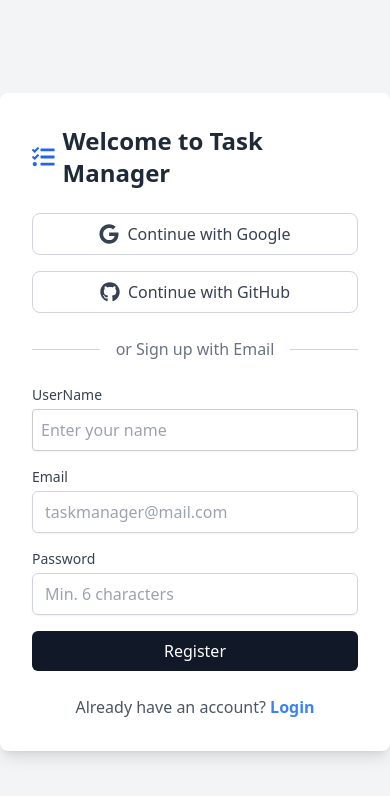
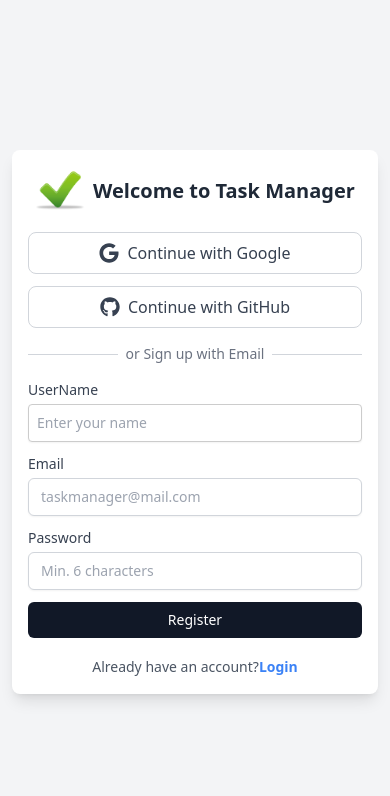
Before and after one commit to sabreenahmed21/task-manager, a Next.js app: page /auth/register in a window 390 px wide. Shown: the top 796 px of the page. Built offline with nearby package versions, Linux system fonts and the light colour scheme; no server answers.

Commit message:
update style

```diff
--- a/src/app/auth/change-password/page.tsx
+++ b/src/app/auth/change-password/page.tsx
@@ -4,6 +4,8 @@ import { useSession } from "next-auth/react";
 import { useRouter } from "next/navigation";
 import { useForm, SubmitHandler } from "react-hook-form";
 import Swal from "sweetalert2";
+import Link from "next/link";
+import { FaArrowLeft } from "react-icons/fa";
 
 type FormData = {
   currentPassword: string;
@@ -68,6 +70,13 @@ export default function ChangePasswordForm() {
   };
 
   return (
+    <>
+    <Link
+        href={"/dashboard"}
+        className="ml-auto px-6 py-2 text-black font-semibold flex items-center gap-2"
+      >
+        <FaArrowLeft />Back
+      </Link>
     <form
       onSubmit={handleSubmit(onSubmit)}
       className="max-w-sm mx-auto mt-10 p-6 bg-white shadow-md rounded-lg"
@@ -153,5 +162,7 @@ export default function ChangePasswordForm() {
         <p className="mt-4 text-center text-sm text-red-700">{message}</p>
       )}
     </form>
+    </>
+
   );
 }
--- a/src/app/auth/login/page.tsx
+++ b/src/app/auth/login/page.tsx
@@ -1,16 +1,17 @@
 import LoginForm from "@/components/LoginForm";
 import LoginGithub from "@/components/LoginGithub";
 import LoginGoogle from "@/components/LoginGoogle";
+import Image from "next/image";
 import Link from "next/link";
-import { FaTasks } from "react-icons/fa";
+
 
 export default function page() {
   return (
-    <div className="min-h-screen flex flex-col items-center justify-center">
-      <div className="bg-white p-8 rounded-xl shadow-2xl w-full max-w-md">
+    <div className="min-h-screen flex items-center justify-center">
+      <div className="bg-white sm:p-8 p-4 mx-3 rounded-xl shadow-2xl w-full max-w-md">
         <div className="flex items-center justify-center space-x-2 mb-6">
-          <FaTasks className="text-2xl text-blue-600" />
-          <h3 className="text-2xl font-bold text-gray-800">
+          <Image src={'/assets/logo.png'} alt="logo" width={50} height={50}/>
+          <h3 className="sm:text-2xl text-xl font-bold text-gray-800">
             Welcome to Task Manager
           </h3>
         </div>
@@ -20,7 +21,7 @@ export default function page() {
         </div>
         <div className="my-6 flex items-center">
           <div className="flex-grow border-t border-gray-300"></div>
-          <span className="mx-4 text-gray-500">or Sign in with Email</span>
+          <span className="mx-2 sm:mx-4 text-sm sm:text-base text-gray-500">or Sign in with Email</span>
           <div className="flex-grow border-t border-gray-300"></div>
         </div>
         <LoginForm />
@@ -29,7 +30,7 @@ export default function page() {
           <span className="text-gray-600">Don&apos;t have an account? </span>
           <Link
             href="/auth/register"
-            className="text-blue-500 hover:text-blue-800 font-semibold"
+            className="text-blue-500 hover:text-blue-800 font-semibold text-sm sm:text-base"
           >
             Create a free account
           </Link>
--- a/src/app/auth/register/page.tsx
+++ b/src/app/auth/register/page.tsx
@@ -4,8 +4,9 @@ import { useRouter } from "next/navigation";
 import { SubmitHandler, useForm } from "react-hook-form";
 import LoginGoogle from "@/components/LoginGoogle";
 import LoginGithub from "@/components/LoginGithub";
-import { FaExclamationCircle, FaTasks } from "react-icons/fa";
+import { FaExclamationCircle } from "react-icons/fa";
 import Link from "next/link";
+import Image from "next/image";
 
 type FormData = {
   name: string;
@@ -53,26 +54,28 @@ export default function SignUpPage() {
 
   return (
     <div className="bg-gray-100 flex items-center justify-center min-h-screen">
-      <div className="bg-white p-8 rounded-lg shadow-lg w-full max-w-md">
-        <div className="flex items-center justify-center space-x-2 mb-6">
-          <FaTasks className="text-2xl text-blue-600" />
-          <h3 className="text-2xl font-bold text-gray-800">
+      <div className="bg-white sm:p-8 p-4 mx-3 rounded-lg shadow-lg w-full max-w-md">
+        <div className="flex items-center justify-center space-x-2 mb-4">
+          <Image src={'/assets/logo.png'} alt="logo" width={50} height={50}/>
+          <h3 className="text-xl sm:text-2xl font-bold text-gray-800">
             Welcome to Task Manager
           </h3>
         </div>
-        <div className="space-y-4">
+        <div className="space-y-3">
           <LoginGoogle />
           <LoginGithub />
         </div>
-        <div className="my-6 flex items-center">
+        <div className="my-4 flex items-center">
           <div className="flex-grow border-t border-gray-300"></div>
-          <span className="mx-4 text-gray-500">or Sign up with Email</span>
+          <span className="mx-2 sm:mx-4 text-sm sm:text-base text-gray-500">
+            or Sign up with Email
+          </span>
           <div className="flex-grow border-t border-gray-300"></div>
         </div>
 
-        <form onSubmit={handleSubmit(onSubmit)} className="space-y-4">
+        <form onSubmit={handleSubmit(onSubmit)} className="space-y-3">
           {serverError && (
-            <div className="flex items-center text-red-600 bg-red-200 p-2 text-sm mt-1 border-l-4 border-red-500 pl-2">
+            <div className="flex items-center text-red-600 bg-red-200 p-2 text-sm border-l-4 border-red-500">
               <FaExclamationCircle className="mr-2" />
               <p>{serverError}</p>
             </div>
@@ -91,7 +94,7 @@ export default function SignUpPage() {
               {...register("name", {
                 required: "Name is required",
               })}
-              className="mt-1 block w-full px-3 py-2 border border-gray-300 rounded-md shadow-sm focus:outline-none focus:ring-blue-500 focus:border-blue-500"
+              className="mt-1 block w-full px-3 py-2 border border-gray-300 rounded-md shadow-sm focus:outline-none focus:ring-blue-500 focus:border-blue-500 text-sm sm:text-base"
             />
             {errors.name && (
               <p className="text-red-500 text-sm mt-1">{errors.name.message}</p>
@@ -115,7 +118,7 @@ export default function SignUpPage() {
                   message: "Invalid email address",
                 },
               })}
-              className="mt-1 block w-full px-3 py-2 border border-gray-300 rounded-md shadow-sm focus:outline-none focus:ring-blue-500 focus:border-blue-500"
+              className="mt-1 block w-full px-3 py-2 border border-gray-300 rounded-md shadow-sm focus:outline-none focus:ring-blue-500 focus:border-blue-500 text-sm sm:text-base"
             />
             {errors.email && (
               <p className="text-red-500 text-sm mt-1">
@@ -141,7 +144,7 @@ export default function SignUpPage() {
                   message: "Password must be at least 6 characters",
                 },
               })}
-              className="mt-1 block w-full px-3 py-2 border border-gray-300 rounded-md shadow-sm focus:outline-none focus:ring-blue-500 focus:border-blue-500"
+              className="mt-1 block w-full px-3 py-2 border border-gray-300 rounded-md shadow-sm focus:outline-none focus:ring-blue-500 focus:border-blue-500 text-sm sm:text-base"
             />
             {errors.password && (
               <p className="text-red-500 text-sm mt-1">
@@ -152,10 +155,8 @@ export default function SignUpPage() {
           <button
             type="submit"
             disabled={loading}
-            className={`w-full bg-gray-900 hover:bg-gray-800 px-4 py-2 rounded-md text-white flex items-center justify-center ${
-              loading
-                ? "bg-gray-600 cursor-not-allowed"
-                : "transition-colors"
+            className={`w-full bg-gray-900 hover:bg-gray-800 px-4 py-2 rounded-md text-white flex items-center justify-center text-sm sm:text-base ${
+              loading ? "bg-gray-600 cursor-not-allowed" : "transition-colors"
             }`}
           >
             {loading ? (
@@ -184,11 +185,13 @@ export default function SignUpPage() {
             )}
           </button>
         </form>
-        <div className="mt-6 text-center">
-          <span className="text-gray-600">Already have an account? </span>
+        <div className="mt-4 text-center">
+          <span className="text-sm sm:text-base text-gray-600">
+            Already have an account?
+          </span>
           <Link
             href="/auth/login"
-            className="text-blue-500 hover:text-blue-800 font-semibold"
+            className="text-blue-500 hover:text-blue-800 font-semibold text-sm sm:text-base"
           >
             Login
           </Link>
--- a/src/app/your-account/page.tsx
+++ b/src/app/your-account/page.tsx
@@ -1,24 +1,38 @@
-import { auth } from '@/auth';
-import Image from 'next/image';
-import React from 'react';
+"use client";
+import Image from "next/image";
+import { useSession } from "next-auth/react";
+import Link from "next/link";
+import { FaArrowLeft } from "react-icons/fa";
 
-export default async function ProfilePage() {
-  const session = await auth();
+export default function ProfilePage() {
+  const { data: session } = useSession();
+
   return (
-    <div className="flex flex-col items-center justify-center min-h-screen p-4 bg-gray-50">
-      <div className="bg-white shadow-lg rounded-lg p-6 max-w-sm w-full text-center">
-        <Image
-          src={session?.user?.image || '/assets/default-avatar.png'}
-          alt="Profile Image"
-          width={150}
-          height={150}
-          className="rounded-full mx-auto border-4 border-blue-500 shadow-md"
-        />
-        <h2 className="mt-4 text-xl font-bold text-gray-800">Your Name:</h2>
-        <p className="text-gray-600">{session?.user?.name || 'No Name Available'}</p>
+    <div className="flex flex-col items-center justify-center min-h-screen bg-gradient-to-br from-blue-50 to-purple-50 p-4 relative">
+      <Link
+        href={"/dashboard"}
+        className="absolute top-4 left-4 px-6 py-2 text-black font-semibold flex items-center gap-2"
+      >
+        <FaArrowLeft />Back
+      </Link>
+      <div className="bg-white shadow-2xl rounded-2xl p-8 max-w-md w-full text-center transform hover:scale-105 transition-transform duration-300">
+        <div className="relative w-32 h-32 mx-auto">
+          <Image
+            src={session?.user?.image || "/assets/default-avatar.png"}
+            alt="Profile Image"
+            fill
+            className="rounded-full object-cover border-4 border-blue-500 shadow-lg"
+          />
+        </div>
+        <h2 className="mt-6 text-2xl font-bold text-gray-800">Your Name:</h2>
+        <p className="text-gray-600 text-lg">
+          {session?.user?.name || "No Name Available"}
+        </p>
 
-        <h2 className="mt-4 text-xl font-bold text-gray-800">Your Email:</h2>
-        <p className="text-gray-600">{session?.user?.email || 'No Email Available'}</p>
+        <h2 className="mt-4 text-2xl font-bold text-gray-800">Your Email:</h2>
+        <p className="text-gray-600 text-lg">
+          {session?.user?.email || "No Email Available"}
+        </p>
       </div>
     </div>
   );
--- a/src/components/Task/TaskList.tsx
+++ b/src/components/Task/TaskList.tsx
@@ -161,25 +161,25 @@ export default function TaskList() {
       label: "All",
       filterType: "all" as const,
       bgColor: "bg-blue-500",
-      textColor: "text-white"
+      textColor: "text-white",
     },
     {
       label: "Important",
       filterType: "important" as const,
       bgColor: "bg-important-color",
-      textColor: "text-white"
+      textColor: "text-white",
     },
     {
       label: "Complete",
       filterType: "completed" as const,
       bgColor: "bg-green-100",
-      textColor: "text-green-800"
+      textColor: "text-green-800",
     },
     {
       label: "Incompleted",
       filterType: "incomplete" as const,
       bgColor: "bg-red-100",
-      textColor: "text-red-800"
+      textColor: "text-red-800",
     },
   ];
 
@@ -195,8 +195,7 @@ export default function TaskList() {
     <div className="container max-w-6xl my-6 px-6">
       <div className="flex items-center justify-between">
         <div className="hidden sm:flex gap-2">
-          {filters.map(
-            ({ label, filterType, bgColor, textColor }) => (
+          {filters.map(({ label, filterType, bgColor, textColor }) => (
             <FilterButton
               key={filterType}
               label={label}
@@ -206,12 +205,10 @@ export default function TaskList() {
               bgColor={bgColor}
               textColor={textColor}
             />
-            )
-          )}
+          ))}
         </div>
         <div className="sm:hidden fixed bottom-0 left-0 right-0 bg-white p-4 flex justify-around border-t border-gray-300">
-          {filters.map(
-            ({ label, filterType, bgColor, textColor }) => (
+          {filters.map(({ label, filterType, bgColor, textColor }) => (
             <FilterButton
               key={filterType}
               label={label}
@@ -221,8 +218,7 @@ export default function TaskList() {
               bgColor={bgColor}
               textColor={textColor}
             />
-            )
-          )}
+          ))}
         </div>
         <button
           onClick={openAddModal}
@@ -236,15 +232,9 @@ export default function TaskList() {
       <div className="my-6 space-y-4">
         {tasks?.length > 0 ? (
           tasks.map((task) => (
-            <div
-              key={task?.id}
-              className="rounded-lg p-4 bg-gray-100 gap-2"
-            >
-              <div className="flex justify-between items-start gap-2">
-                <h2 className="max-w-full sm:max-w-[80%] md:max-w-[70%] lg:max-w-[60%] xl:max-w-[50%] font-bold sm:text-xl text-base text-gray-800 whitespace-pre-line break-words">
-                  {task?.title || "No Title"}
-                </h2>
-              <div className="flex items-center gap-0.5 sm:gap-2">
+            <div key={task?.id} className="rounded-lg p-4 bg-gray-100 gap-2">
+              <div className="flex items-start flex-col">
+                <div className="flex items-center gap-1 sm:gap-2 ml-auto">
                   <div>
                     {task?.completed ? (
                       <span className="inline-flex items-center px-2 sm:px-3 py-1 rounded-full text-sm font-medium bg-green-100 text-green-800">
@@ -272,10 +262,13 @@ export default function TaskList() {
                     onTaskDeleted={() => fetchTasks(filter)}
                   />
                 </div>
-              </div>
+                <h2 className="max-w-full sm:max-w-[80%] md:max-w-[70%] lg:max-w-[60%] xl:max-w-[50%] font-bold sm:text-xl text-base text-gray-800 whitespace-pre-line break-words">
+                  {task?.title || "No Title"}
+                </h2>
                 <p className="max-w-full sm:max-w-[80%] md:max-w-[70%] lg:max-w-[60%] xl:max-w-[50%] text-gray-600 mt-1 sm:text-xl text-sm whitespace-pre-line break-words">
                   {task?.description || "No Description"}
                 </p>
+              </div>
             </div>
           ))
         ) : (
@@ -289,10 +282,11 @@ export default function TaskList() {
         isOpen={isAddModalOpen}
         onRequestClose={closeAddModal}
         contentLabel="Add Task Modal"
-        className="modal"
-        overlayClassName="overlay"
+        className="modal fixed inset-0 flex items-center justify-center p-4"
+        overlayClassName="overlay fixed inset-0 bg-black bg-opacity-50"
         ariaHideApp={false}
       >
+        <div className="bg-white rounded-lg shadow-lg w-full max-w-md mx-4 p-6">
           <h2 className="text-xl font-bold mb-4">Add New Task</h2>
           <form onSubmit={addTask} className="space-y-4">
             <input
@@ -301,7 +295,7 @@ export default function TaskList() {
               value={title}
               onChange={(e) => setTitle(e.target.value)}
               placeholder="Title"
-            className="w-full p-2 border border-gray-300 rounded"
+              className="w-full p-2 border border-gray-300 rounded text-sm sm:text-base"
               required
             />
             <input
@@ -310,11 +304,11 @@ export default function TaskList() {
               value={description}
               onChange={(e) => setDescription(e.target.value)}
               placeholder="Description"
-            className="w-full p-2 border border-gray-300 rounded"
+              className="w-full p-2 border border-gray-300 rounded text-sm sm:text-base"
               required
             />
             <div className="flex items-center space-x-4">
-            <label className="flex items-center">
+              <label className="flex items-center text-sm sm:text-base">
                 <input
                   type="checkbox"
                   name="important"
@@ -324,7 +318,7 @@ export default function TaskList() {
                 />
                 Important
               </label>
-            <label className="flex items-center">
+              <label className="flex items-center text-sm sm:text-base">
                 <input
                   type="checkbox"
                   name="completed"
@@ -335,20 +329,25 @@ export default function TaskList() {
                 Completed
               </label>
             </div>
-          <button type="submit" className="bg-blue-500 text-white p-2 rounded">
+            <button
+              type="submit"
+              className="w-full bg-blue-500 text-white p-2 rounded text-sm sm:text-base"
+            >
               Add Task
             </button>
           </form>
+        </div>
       </Modal>
 
       <Modal
         isOpen={isEditModalOpen}
         onRequestClose={closeEditModal}
         contentLabel="Edit Task Modal"
-        className="modal"
-        overlayClassName="overlay"
+        className="modal fixed inset-0 flex items-center justify-center p-4"
+        overlayClassName="overlay fixed inset-0 bg-black bg-opacity-50"
         ariaHideApp={false}
       >
+        <div className="bg-white rounded-lg shadow-lg w-full max-w-md mx-4 p-6">
           <h2 className="text-xl font-bold mb-4">Edit Task</h2>
           <form onSubmit={updateTask} className="space-y-4">
             <input
@@ -357,7 +356,7 @@ export default function TaskList() {
               value={title}
               onChange={(e) => setTitle(e.target.value)}
               placeholder="Title"
-            className="w-full p-2 border border-gray-300 rounded"
+              className="w-full p-2 border border-gray-300 rounded text-sm sm:text-base"
               required
             />
             <input
@@ -366,11 +365,11 @@ export default function TaskList() {
               value={description}
               onChange={(e) => setDescription(e.target.value)}
               placeholder="Description"
-            className="w-full p-2 border border-gray-300 rounded"
+              className="w-full p-2 border border-gray-300 rounded text-sm sm:text-base"
               required
             />
             <div className="flex items-center space-x-4">
-            <label className="flex items-center">
+              <label className="flex items-center text-sm sm:text-base">
                 <input
                   type="checkbox"
                   checked={important}
@@ -379,7 +378,7 @@ export default function TaskList() {
                 />
                 Important
               </label>
-            <label className="flex items-center">
+              <label className="flex items-center text-sm sm:text-base">
                 <input
                   type="checkbox"
                   checked={completed}
@@ -389,10 +388,14 @@ export default function TaskList() {
                 Completed
               </label>
             </div>
-          <button type="submit" className="bg-green-500 text-white p-2 rounded">
+            <button
+              type="submit"
+              className="w-full bg-green-500 text-white p-2 rounded text-sm sm:text-base"
+            >
               Update Task
             </button>
           </form>
+        </div>
       </Modal>
     </div>
   );
```
Also changed, not shown: public/assets/logo.png (added). Lines whose indentation alone changed are shown as unchanged.
